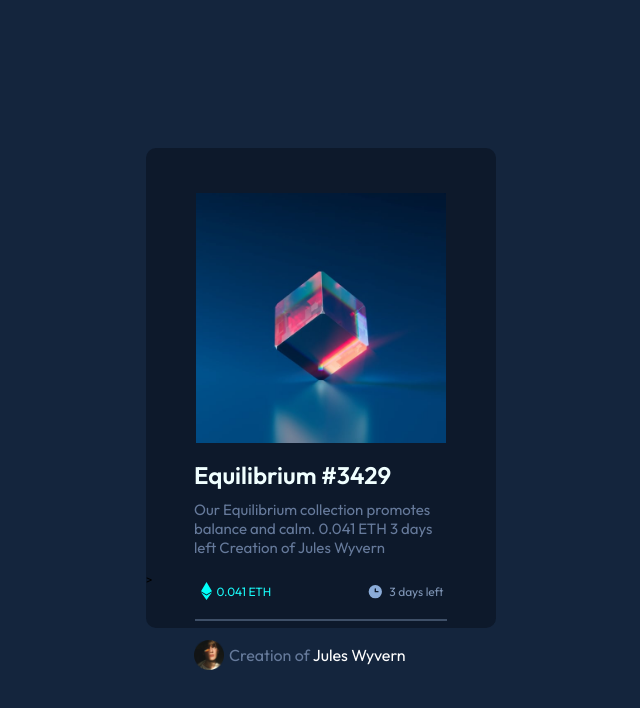
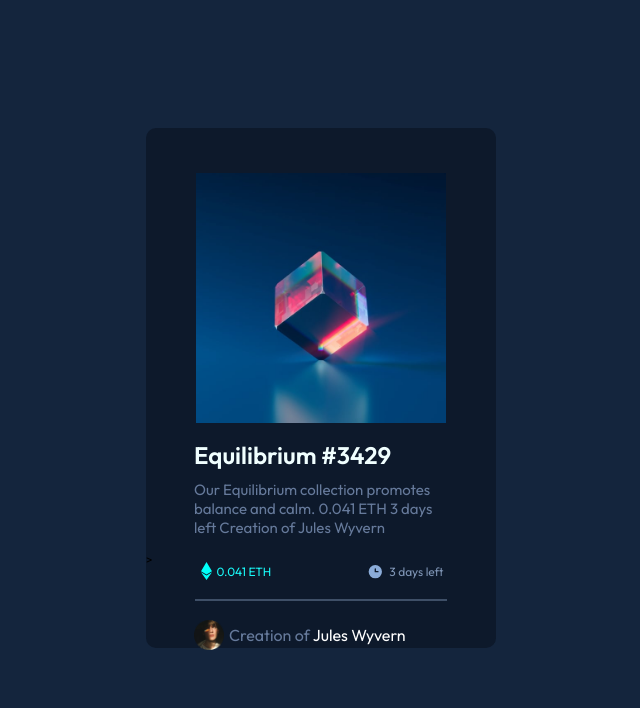
Before and after one commit to piniass/nft-preview, a plain HTML site: page index.html in a window 1280 px wide. Shown: the whole page, without its empty margins (319-959 px from the left). Drawn offline with Linux system fonts and the light colour scheme.

Commit message:
Responsive?

```diff
--- a/styles.css
+++ b/styles.css
@@ -139,6 +139,20 @@ hr{
     color: white;
     font-weight: normal;
 }
+
+@media only screen and (max-width: 1343px) {
+    .rectangulo {
+        display: flex;
+        flex-direction: column;
+        width: 350px;
+        height: 65vh;
+        background-color:hsl(217, 54%, 11%);
+        border-radius: 10px;
+    }
+
+  }
+
+
 @media only screen and (max-width: 1024px) {
     .rectangulo {
         display: flex;
```
